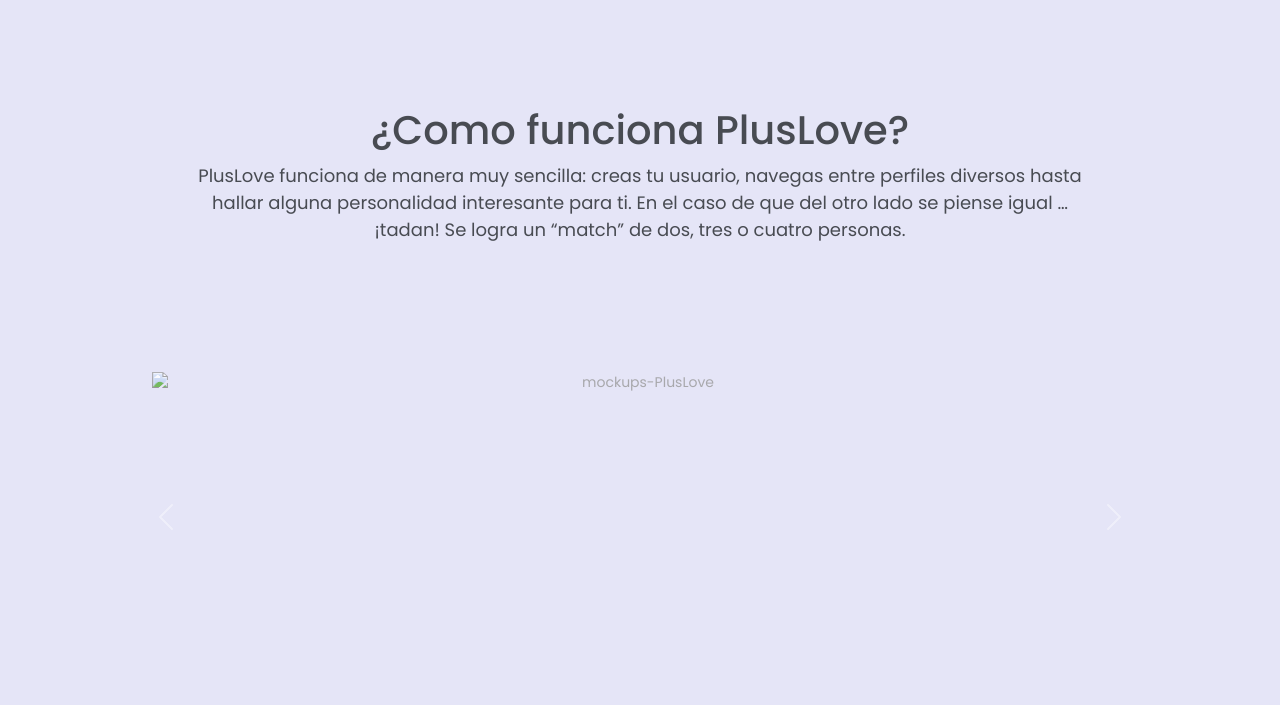
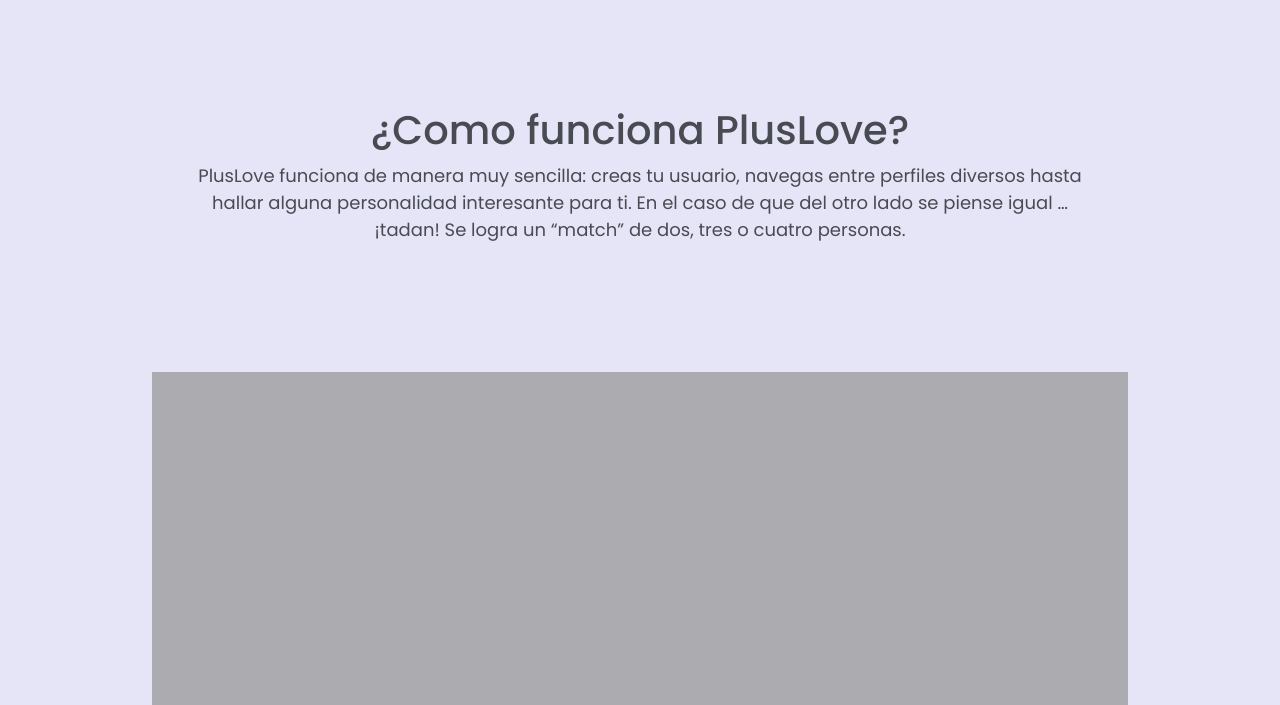
Before and after one commit to AilenEsp24/PlusLove_WebSite, a plain HTML site: page paginas/funciones.html in a window 1280 px wide. Shown: the part 69-774 px from the top of the page. Drawn offline with nearby package versions, Linux system fonts and the light colour scheme; the site is published under a folder, as on GitHub Pages, so addresses that start at the root find nothing.

Commit message:
arreglo imagenes

```diff
--- a/paginas/funciones.html
+++ b/paginas/funciones.html
@@ -51,16 +51,16 @@
             <div id="carouselExampleInterval" class="carousel slide" data-bs-ride="carousel">
                 <div class="carousel-inner">
                 <div class="carousel-item active" data-bs-interval="10000">
-                    <img src="/imagenes/ReporteUX2.jpg" class="d-block w-100" alt="mockups-PlusLove">
+                    <img src="../imagenes/ReporteUX2.jpg" class="d-block w-100" alt="mockups-PlusLove">
                 </div>
                 <div class="carousel-item" data-bs-interval="2000">
-                    <img src="/imagenes/ReporteUX1.jpg" class="d-block w-100" alt="mockups-PlusLove">
+                    <img src="../imagenes/ReporteUX1.jpg" class="d-block w-100" alt="mockups-PlusLove">
                 </div>
                 <div class="carousel-item">
-                    <img src="/imagenes/ReporteUX3.jpg" class="d-block w-100" alt="mockups-PlusLove">
+                    <img src="../imagenes/ReporteUX3.jpg" class="d-block w-100" alt="mockups-PlusLove">
                 </div>
                 <div class="carousel-item">
-                    <img src="/imagenes/ReporteUX29.jpg" class="d-block w-100" alt="mockups-PlusLove">
+                    <img src="../imagenes/ReporteUX29.jpg" class="d-block w-100" alt="mockups-PlusLove">
                 </div>
                 </div>
                 <button class="carousel-control-prev" type="button" data-bs-target="#carouselExampleInterval" data-bs-slide="prev">
```
